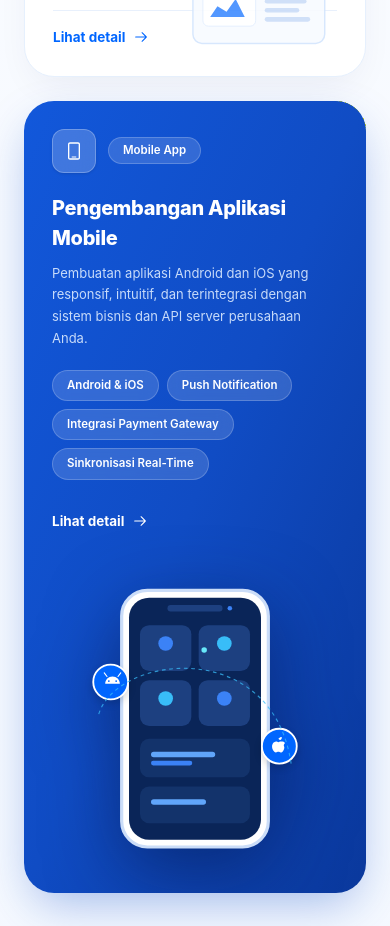
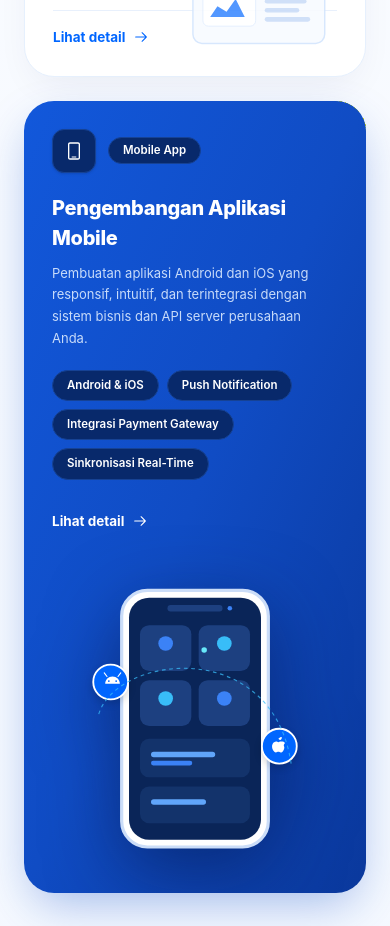
Before and after one commit to indraagstin025/NAYKON-Solution-Digital-Proyek, a Next.js app: page /layanan in a window 390 px wide. Shown: the part 1960-2886 px from the top of the page. Built offline with nearby package versions, Linux system fonts and the light colour scheme.

Commit message:
style(services): hilangkan efek transparan pada icon dan badge kartu mobile app menjadi warna solid

```diff
--- a/src/features/home/components/ServicesSection.tsx
+++ b/src/features/home/components/ServicesSection.tsx
@@ -365,10 +365,10 @@ export function ServicesSection() {
               <div className="grid gap-6 md:grid-cols-[1.1fr_0.9fr] items-center">
                 <div>
                   <div className="flex items-center gap-3 mb-5">
-                    <div className="flex h-11 w-11 shrink-0 items-center justify-center rounded-xl bg-white/20 text-white backdrop-blur-md border border-white/25 shadow-sm transition-transform duration-300 group-hover:scale-105">
+                    <div className="flex h-11 w-11 shrink-0 items-center justify-center rounded-xl bg-[#08296B] text-white border border-[#164294] shadow-sm transition-transform duration-300 group-hover:scale-105">
                       <MobileIcon className="h-5 w-5" />
                     </div>
-                    <span className="rounded-full bg-white/15 backdrop-blur-md border border-white/20 px-3.5 py-1 text-[11.5px] font-semibold text-white">
+                    <span className="rounded-full bg-[#08296B] border border-[#164294] px-3.5 py-1 text-[11.5px] font-semibold text-white">
                       Mobile App
                     </span>
                   </div>
@@ -390,7 +390,7 @@ export function ServicesSection() {
                     ].map((tag) => (
                       <span
                         key={tag}
-                        className="rounded-full bg-white/15 backdrop-blur-sm border border-white/20 px-3.5 py-1.5 text-[11.5px] font-semibold text-white transition-colors group-hover:bg-white/25"
+                        className="rounded-full bg-[#08296B] border border-[#164294] px-3.5 py-1.5 text-[11.5px] font-semibold text-white transition-colors group-hover:bg-[#0D388E]"
                       >
                         {tag}
                       </span>
--- a/src/features/services/components/ServiceCards.tsx
+++ b/src/features/services/components/ServiceCards.tsx
@@ -284,10 +284,10 @@ export function ServiceCards() {
           <div className="grid gap-6 md:grid-cols-[1.1fr_0.9fr] items-center">
             <div>
               <div className="flex items-center gap-3 mb-5">
-                <div className="flex h-11 w-11 shrink-0 items-center justify-center rounded-xl bg-white/20 text-white backdrop-blur-md border border-white/25 shadow-sm transition-transform duration-300 group-hover:scale-105">
+                <div className="flex h-11 w-11 shrink-0 items-center justify-center rounded-xl bg-[#08296B] text-white border border-[#164294] shadow-sm transition-transform duration-300 group-hover:scale-105">
                   <MobileIcon className="h-5 w-5" />
                 </div>
-                <span className="rounded-full bg-white/15 backdrop-blur-md border border-white/20 px-3.5 py-1 text-[11.5px] font-semibold text-white">
+                <span className="rounded-full bg-[#08296B] border border-[#164294] px-3.5 py-1 text-[11.5px] font-semibold text-white">
                   Mobile App
                 </span>
               </div>
@@ -309,7 +309,7 @@ export function ServiceCards() {
                 ].map((tag) => (
                   <span
                     key={tag}
-                    className="rounded-full bg-white/15 backdrop-blur-sm border border-white/20 px-3.5 py-1.5 text-[11.5px] font-semibold text-white transition-colors group-hover:bg-white/25"
+                    className="rounded-full bg-[#08296B] border border-[#164294] px-3.5 py-1.5 text-[11.5px] font-semibold text-white transition-colors group-hover:bg-[#0D388E]"
                   >
                     {tag}
                   </span>
```
